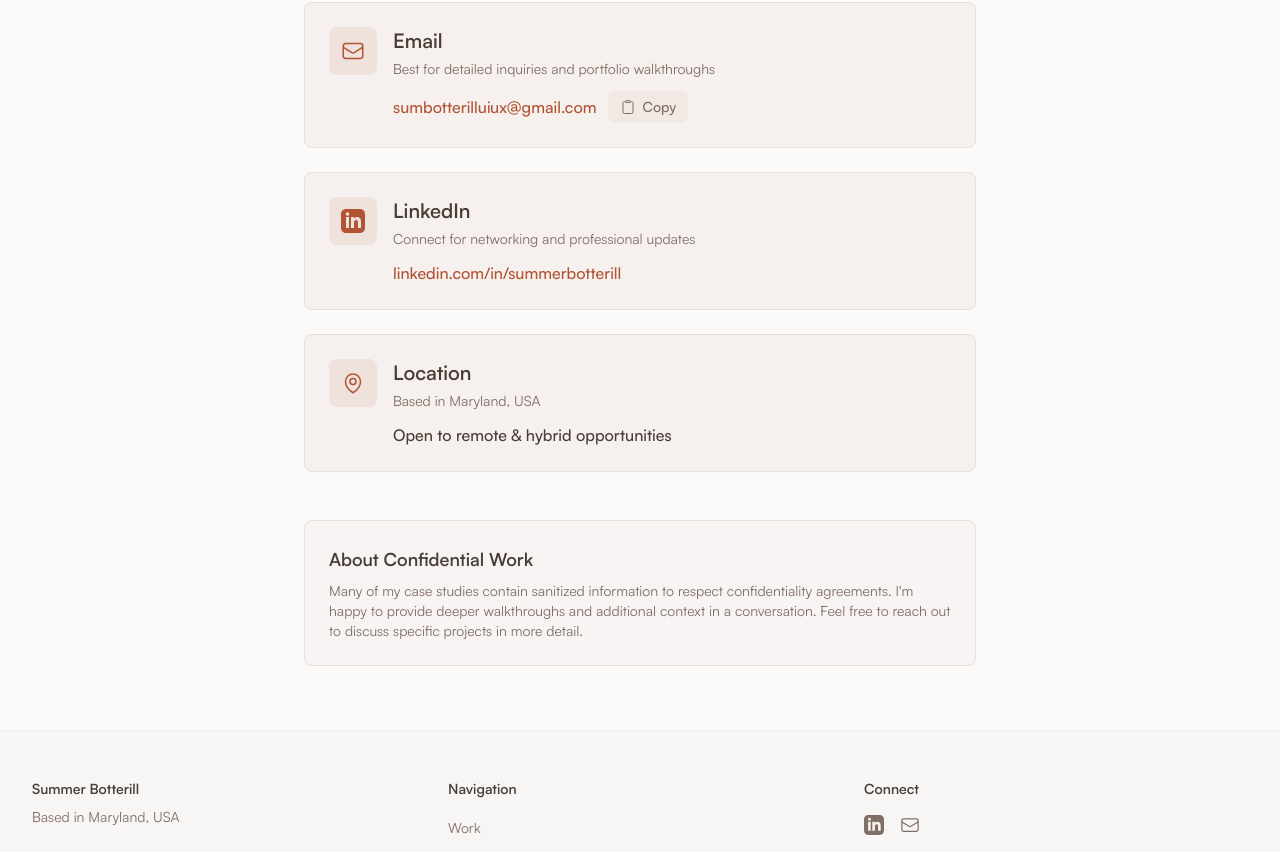
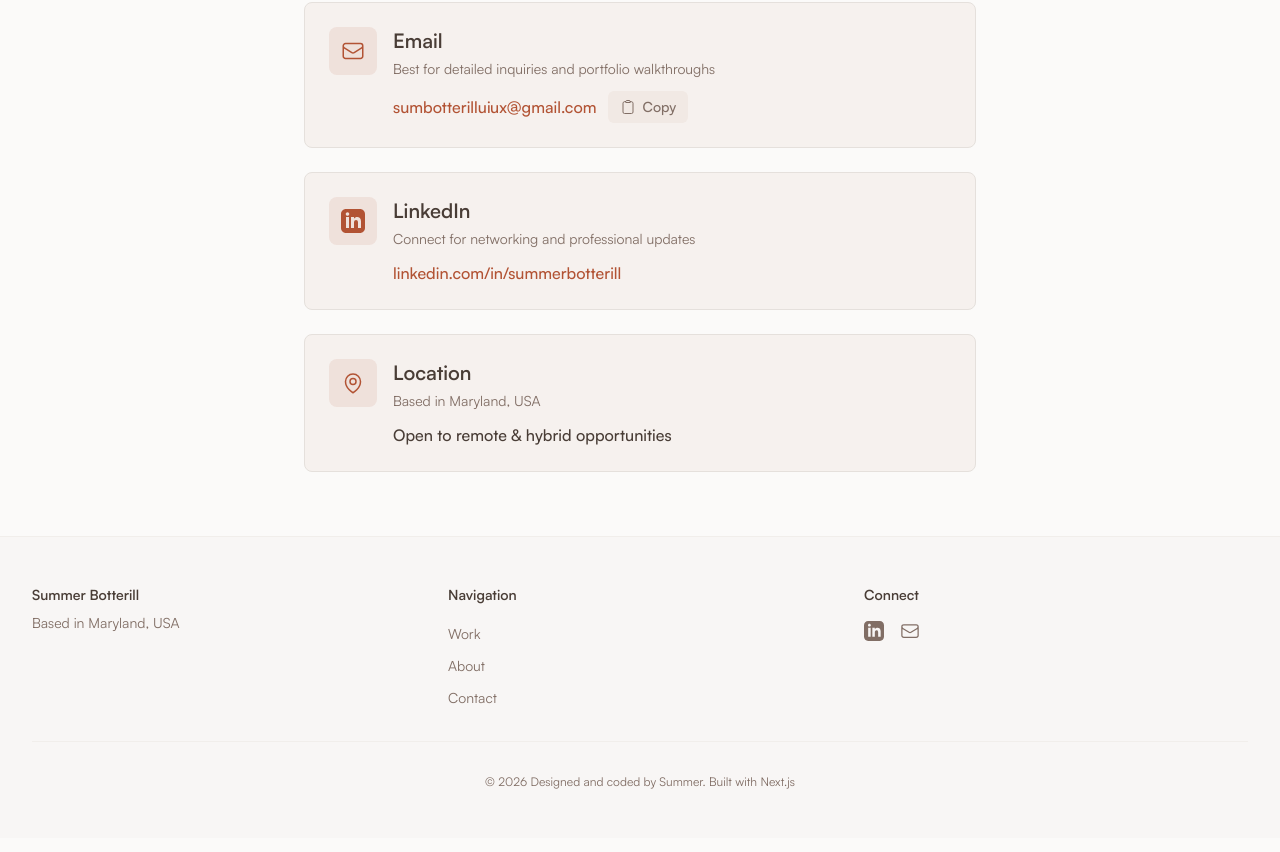
Before and after one commit to sumbotterilluiux-prog/summer-portfolio, a Next.js app: page /contact in a window 1280 px wide. Shown: the part 319-1171 px from the top of the page. Built offline with nearby package versions, Linux system fonts and the light colour scheme.

Commit message:
Updated Resume Link in Header and Hid Confidential

```diff
--- a/app/contact/ContactContent.tsx
+++ b/app/contact/ContactContent.tsx
@@ -185,7 +185,7 @@ export function ContactContent() {
         </div>
 
         {/* Additional Info */}
-        <div className="mt-12 rounded-lg border border-border bg-muted/50 p-6">
+        <div className="mt-12 rounded-lg border border-border bg-muted/50 p-6 hidden">
           <h2 className="text-lg font-semibold">About Confidential Work</h2>
           <p className="mt-2 text-sm text-muted-foreground">
             Many of my case studies contain sanitized information to respect
--- a/components/layout/Header.tsx
+++ b/components/layout/Header.tsx
@@ -9,7 +9,7 @@ const navigation = [
   { name: "Work", href: "/work" },
   { name: "About", href: "/about" },
   { name: "Contact", href: "/contact" },
-  { name: "Resume", href: "https://drive.google.com/file/d/1dSy7rl0mUncex61MAO3Y-Qk_S6Z-mdfu/view?usp=sharing", external: true },
+  { name: "Resume", href: "https://drive.google.com/file/d/1Auv4HYWcV6lQPoVEjLglsgc4bzpWvAdr/view?usp=sharing", external: true },
 ];
 
 export function Header() {
```
